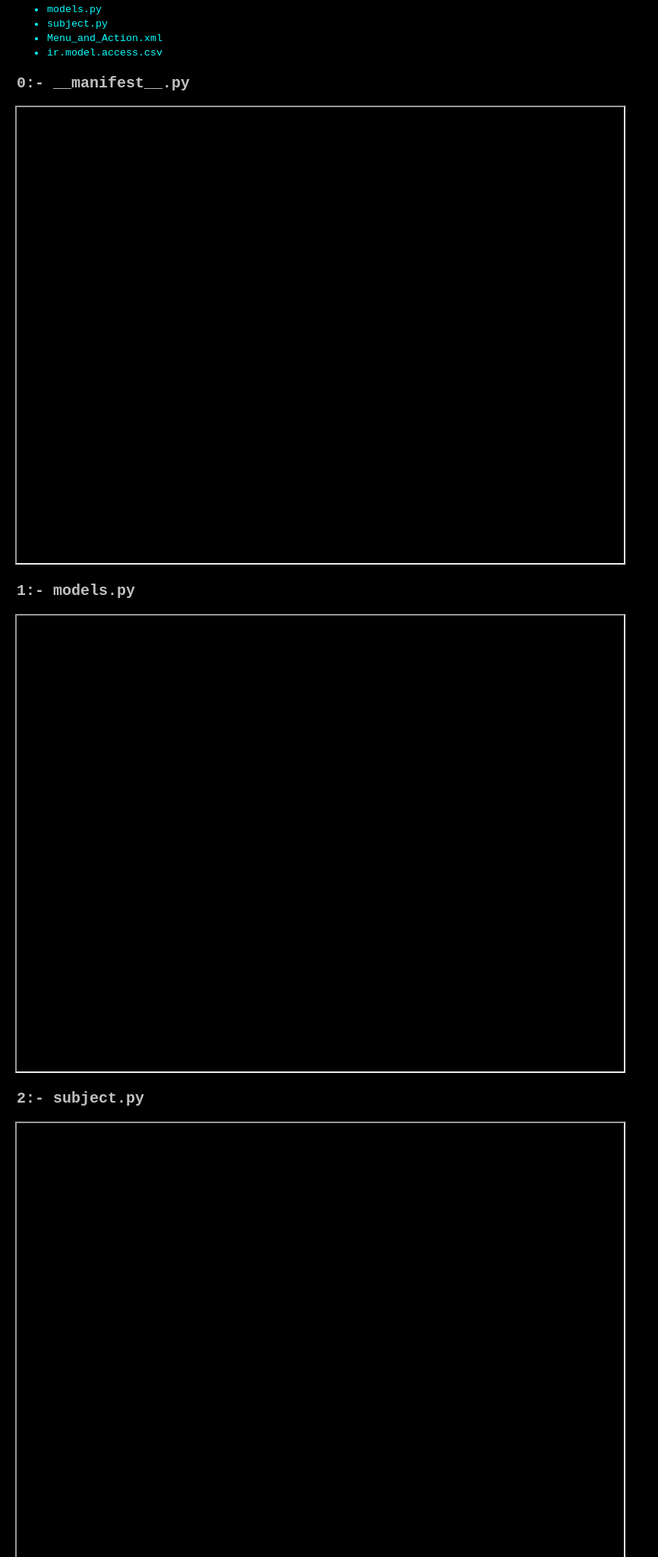
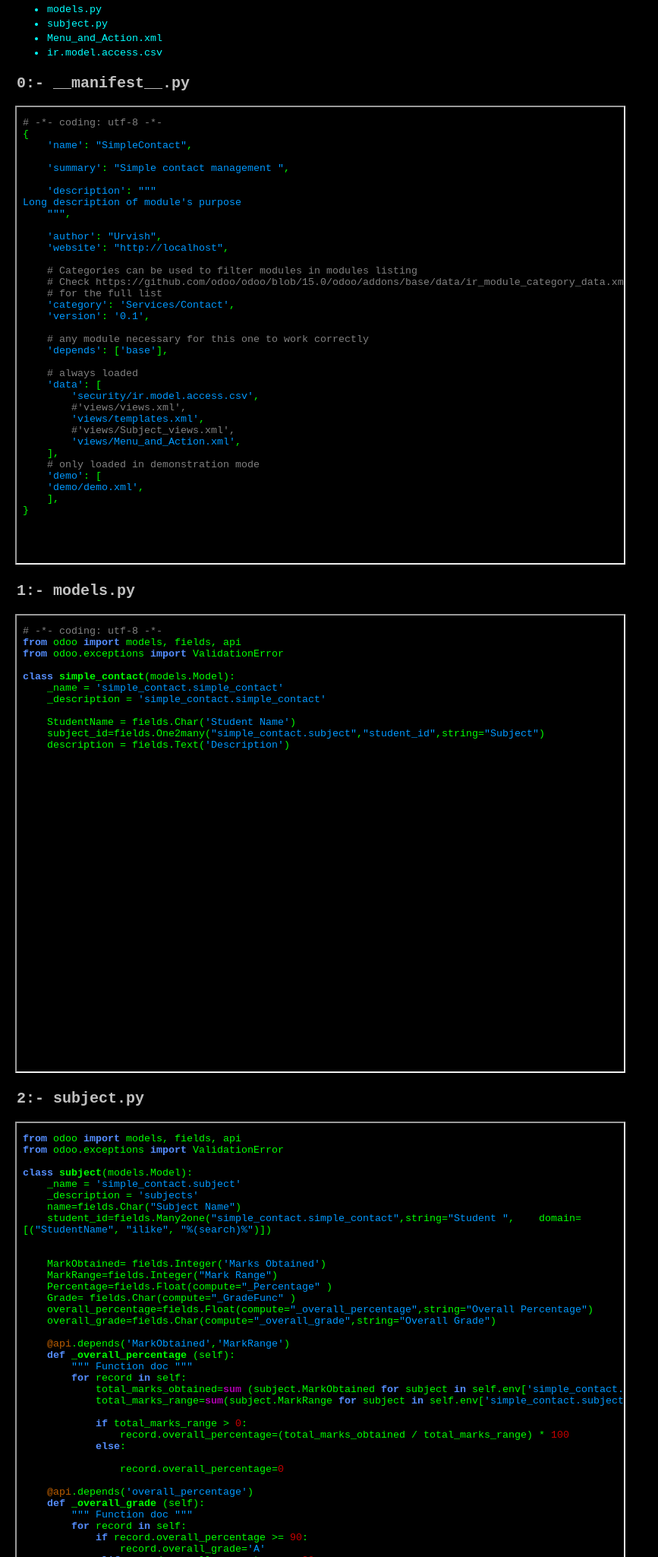
Before and after one commit to sadsatan6666/sadsatan6666.github.io, a plain HTML site: page pages/web3.html in a window 1280 px wide. Shown: the part 751-2800 px from the top of the page at 76% size, without its empty margins (0-867 px from the left). Drawn offline with Linux system fonts and the light colour scheme.

Commit message:
Update web3.html

```diff
--- a/pages/web3.html
+++ b/pages/web3.html
@@ -193,14 +193,14 @@
 <h2 class="s1">0:- __manifest__.py</h2>
 
   <div class="window-frame">
-  <iframe src="pages/simple_contact_files/manifest.html" width="800" height="600"></iframe>
+  <iframe src="/simple_contact_files/manifest.html" width="800" height="600"></iframe>
 </div>
 
 
   <h2 class="s1">1:- models.py</h2>
 
   <div class="window-frame">
-  <iframe src="pages/simple_contact_files/models.html" width="800" height="600"></iframe>
+  <iframe src="/simple_contact_files/models.html" width="800" height="600"></iframe>
 </div>
 
 
@@ -210,19 +210,19 @@
    <h2 class="s1">2:- subject.py</h2>
 
 <div class="window-frame">
-  <iframe src="pages/simple_contact_files/subject.html" width="800" height="600"></iframe>
+  <iframe src="/simple_contact_files/subject.html" width="800" height="600"></iframe>
 </div>
     <h2 class="s1">3:- Menu_and_Action.xml</h2>
 
 <div class="window-frame">
-  <iframe src="pages/simple_contact_files/xml.html" width="800" height="600"></iframe>
+  <iframe src="/simple_contact_files/xml.html" width="800" height="600"></iframe>
 </div>
 
 
 	 <h2 class="s1">4:- ir.model.access.csv</h2>
 
 <div class="window-frame">
-  <iframe src="pages/simple_contact_files/security.html" width="800" height="600"></iframe>
+  <iframe src="/simple_contact_files/security.html" width="800" height="600"></iframe>
 </div>
 
       <h2 class="s1">System Info</h2>
```
